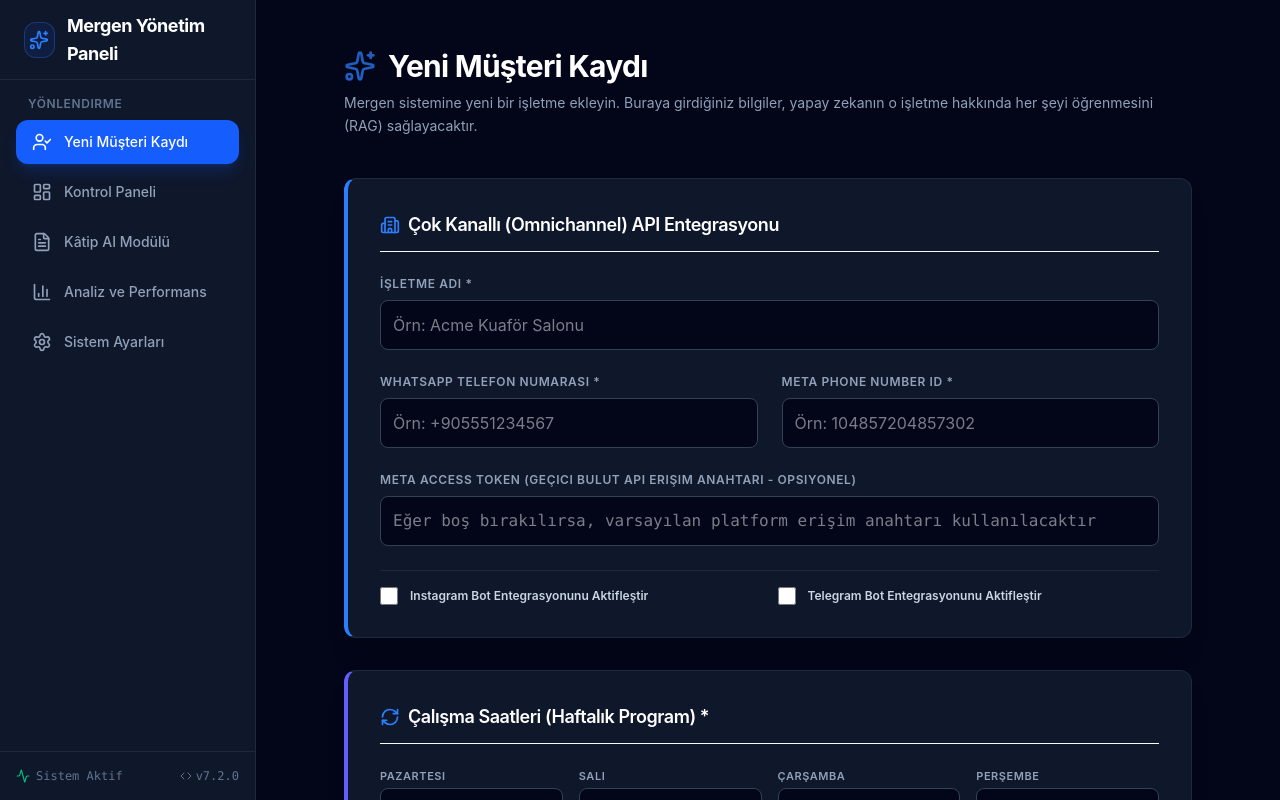
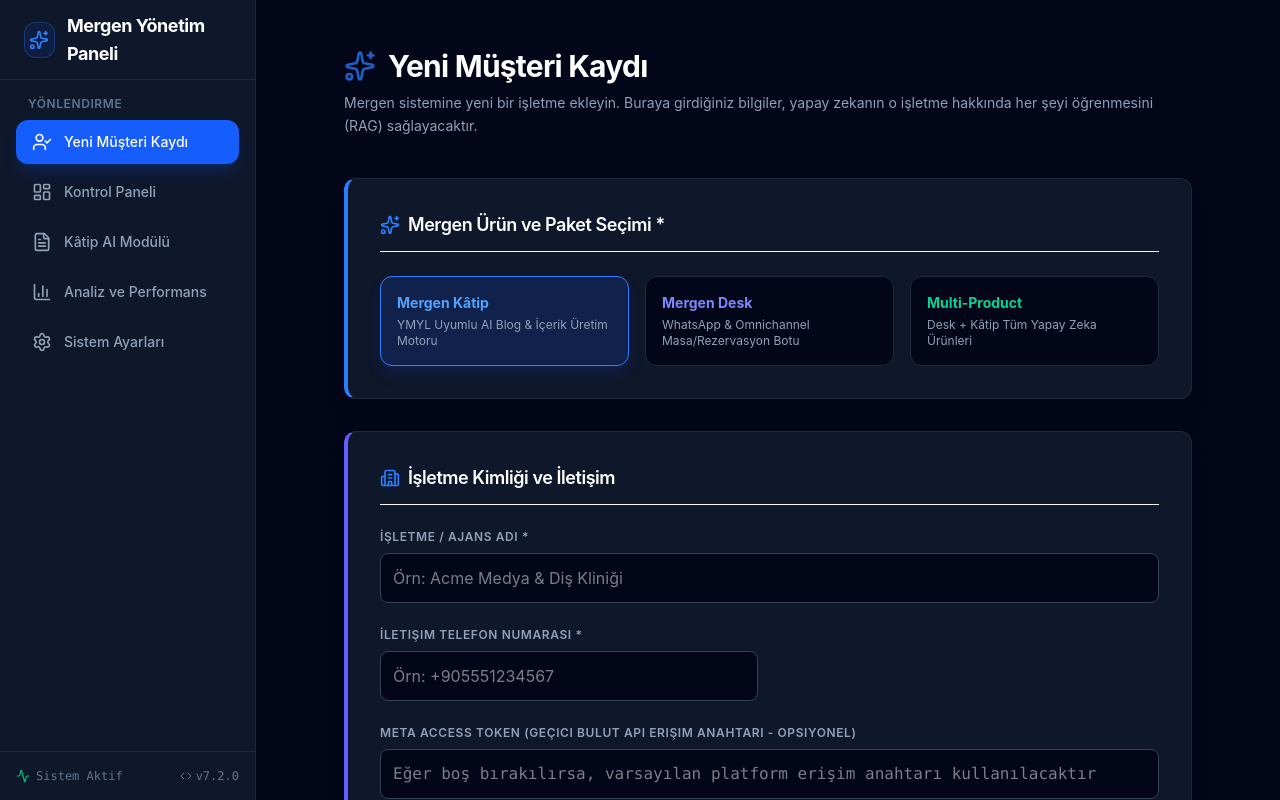
Before and after one commit to haremir/Mergen_Platform, a React (Vite) app in the folder frontend/: page /#/onboarding in a window 1280 px wide. Built offline with nearby package versions, Linux system fonts and the light colour scheme.

Commit message:
feat(frontend): update onboarding page with product selection and dashboard KPIs with Katip metrics

```diff
--- a/frontend/src/pages/Dashboard.tsx
+++ b/frontend/src/pages/Dashboard.tsx
@@ -217,18 +217,22 @@
       </div>
 
       {/* KPI Cards Row */}
-      <div className="grid grid-cols-1 sm:grid-cols-3 gap-6">
+      <div className="grid grid-cols-1 sm:grid-cols-4 gap-4">
         <div className="bg-slate-900 border border-slate-800 border-l-4 border-l-blue-500 rounded-xl p-5 shadow-lg space-y-1">
           <span className="text-[10px] font-bold text-slate-500 uppercase tracking-wider block">Toplam Kayıtlı Müşteri</span>
           <span className="text-3xl font-bold text-white block">{totalCount}</span>
         </div>
+        <div className="bg-slate-900 border border-slate-800 border-l-4 border-l-indigo-500 rounded-xl p-5 shadow-lg space-y-1">
+          <span className="text-[10px] font-bold text-slate-500 uppercase tracking-wider block">Mergen Desk (Omnichannel)</span>
+          <span className="text-3xl font-bold text-indigo-400 block">{tenants.filter(t => t.product === 'desk' || t.product === 'all').length}</span>
+        </div>
+        <div className="bg-slate-900 border border-slate-800 border-l-4 border-l-purple-500 rounded-xl p-5 shadow-lg space-y-1">
+          <span className="text-[10px] font-bold text-slate-500 uppercase tracking-wider block">Mergen Kâtip (AI Content)</span>
+          <span className="text-3xl font-bold text-purple-400 block">{tenants.filter(t => t.product === 'katip' || t.product === 'all').length}</span>
+        </div>
         <div className="bg-slate-900 border border-slate-800 border-l-4 border-l-emerald-500 rounded-xl p-5 shadow-lg space-y-1">
-          <span className="text-[10px] font-bold text-slate-500 uppercase tracking-wider block">Aktif Yapay Zeka Asistanı</span>
+          <span className="text-[10px] font-bold text-slate-500 uppercase tracking-wider block">Aktif Sistemler</span>
           <span className="text-3xl font-bold text-white block">{activeCount} / {totalCount}</span>
-        </div>
-        <div className="bg-slate-900 border border-slate-800 border-l-4 border-l-amber-500 rounded-xl p-5 shadow-lg space-y-1">
-          <span className="text-[10px] font-bold text-slate-500 uppercase tracking-wider block">Onay Bekleyen İşletme</span>
-          <span className="text-3xl font-bold text-white block">{pendingCount}</span>
         </div>
       </div>
 
@@ -279,7 +283,9 @@
               className="bg-slate-950 border border-slate-700 text-xs text-slate-300 px-3 py-2.5 rounded-lg focus:outline-none focus:ring-2 focus:ring-blue-500 focus:border-transparent transition-all cursor-pointer"
             >
               <option value="">Ürün: Tümü</option>
-              <option value="desk">Desk</option>
+              <option value="desk">Mergen Desk</option>
+              <option value="katip">Mergen Kâtip</option>
+              <option value="all">Multi-Product</option>
             </select>
           </div>
 
--- a/frontend/src/pages/Onboarding.tsx
+++ b/frontend/src/pages/Onboarding.tsx
@@ -43,7 +43,13 @@
   const [plan, setPlan] = useState('starter');
   const [sector, setSector] = useState('hairdresser');
   const [persona, setPersona] = useState('friendly_energetic');
-  const [product, setProduct] = useState('desk');
+  const [product, setProduct] = useState('katip');
+
+  // Katip-specific fields
+  const [wpUrl, setWpUrl] = useState('');
+  const [wpUsername, setWpUsername] = useState('');
+  const [wpAppPassword, setWpAppPassword] = useState('');
+  const [webhookUrl, setWebhookUrl] = useState('');
 
   // Dynamic lists for FAQs and Services
   const [faqs, setFaqs] = useState<{ question: string; answer: string }[]>([
@@ -109,18 +115,18 @@
       business_name: businessName,
       phone_number: phoneNumber,
       business_hours: businessHours,
-      location: location,
-      cancellation_policy: cancellationPolicy,
-      contact_info: contactInfo,
-      services: cleanedServices,
+      location: location || "Belirtilmedi",
+      cancellation_policy: cancellationPolicy || "Standard İptal Politikası",
+      contact_info: contactInfo || phoneNumber,
+      services: cleanedServices.length ? cleanedServices : [{ name: "Standart Hizmet", price: "0 TL", description: "Varsayılan" }],
       faqs: cleanedFaqs,
-      pricing: pricing,
-      plan: plan,
-      sector: sector,
-      persona: persona,
-      meta_phone_id: metaPhoneId,
+      pricing: pricing || undefined,
+      plan,
+      sector,
+      persona,
+      meta_phone_id: metaPhoneId || `KATIP_META_${Date.now().toString(36)}`,
       meta_access_token: metaAccessToken || undefined,
-      product: product,
+      product,
       instagram_token: useInstagram ? instagramToken || undefined : undefined,
       telegram_token: useTelegram ? telegramToken || undefined : undefined
     };
@@ -170,33 +176,82 @@
       {!result ? (
         <form onSubmit={handleSubmit} className="space-y-8">
 
-          {/* Card 1: Business Identity & Meta API Integration */}
+          {/* Card 0: Ürün Seçimi */}
           <div className="bg-slate-900 border border-slate-800 border-l-4 border-l-blue-500 rounded-xl p-8 shadow-xl space-y-6">
             <div className="flex items-center gap-2 border-b border-slate-850 pb-3">
+              <Sparkles className="w-5 h-5 text-blue-500" />
+              <h2 className="text-lg font-semibold tracking-tight text-white">Mergen Ürün ve Paket Seçimi *</h2>
+            </div>
+
+            <div className="grid grid-cols-1 sm:grid-cols-3 gap-4">
+              <button
+                type="button"
+                onClick={() => setProduct("katip")}
+                className={`p-4 rounded-xl border text-left transition-all ${
+                  product === "katip"
+                    ? "bg-blue-600/15 border-blue-500 text-white shadow-lg shadow-blue-900/30"
+                    : "bg-slate-950 border-slate-800 text-slate-400 hover:border-slate-700"
+                }`}
+              >
+                <div className="font-bold text-sm text-blue-400 mb-1">Mergen Kâtip</div>
+                <div className="text-xs text-slate-400">YMYL Uyumlu AI Blog & İçerik Üretim Motoru</div>
+              </button>
+
+              <button
+                type="button"
+                onClick={() => setProduct("desk")}
+                className={`p-4 rounded-xl border text-left transition-all ${
+                  product === "desk"
+                    ? "bg-blue-600/15 border-blue-500 text-white shadow-lg shadow-blue-900/30"
+                    : "bg-slate-950 border-slate-800 text-slate-400 hover:border-slate-700"
+                }`}
+              >
+                <div className="font-bold text-sm text-indigo-400 mb-1">Mergen Desk</div>
+                <div className="text-xs text-slate-400">WhatsApp & Omnichannel Masa/Rezervasyon Botu</div>
+              </button>
+
+              <button
+                type="button"
+                onClick={() => setProduct("all")}
+                className={`p-4 rounded-xl border text-left transition-all ${
+                  product === "all"
+                    ? "bg-blue-600/15 border-blue-500 text-white shadow-lg shadow-blue-900/30"
+                    : "bg-slate-950 border-slate-800 text-slate-400 hover:border-slate-700"
+                }`}
+              >
+                <div className="font-bold text-sm text-emerald-400 mb-1">Multi-Product</div>
+                <div className="text-xs text-slate-400">Desk + Kâtip Tüm Yapay Zeka Ürünleri</div>
+              </button>
+            </div>
+          </div>
+
+          {/* Card 1: Business Identity & Contact */}
+          <div className="bg-slate-900 border border-slate-800 border-l-4 border-l-indigo-500 rounded-xl p-8 shadow-xl space-y-6">
+            <div className="flex items-center gap-2 border-b border-slate-850 pb-3">
               <Building2 className="w-5 h-5 text-blue-500" />
-              <h2 className="text-lg font-semibold tracking-tight text-white">Çok Kanallı (Omnichannel) API Entegrasyonu</h2>
+              <h2 className="text-lg font-semibold tracking-tight text-white">İşletme Kimliği ve İletişim</h2>
             </div>
 
             <div className="grid grid-cols-1 sm:grid-cols-2 gap-6">
               {/* Business Name */}
               <div className="sm:col-span-2">
                 <label className="block text-xs font-semibold text-slate-400 uppercase tracking-wider mb-2">
-                  İşletme Adı *
+                  İşletme / Ajans Adı *
                 </label>
                 <input
                   type="text"
                   required
-                  placeholder="Örn: Acme Kuaför Salonu"
+                  placeholder="Örn: Acme Medya & Diş Kliniği"
                   value={businessName}
                   onChange={(e) => setBusinessName(e.target.value)}
                   className="w-full bg-slate-950 border border-slate-700 text-slate-100 rounded-lg p-3 focus:outline-none focus:ring-2 focus:ring-blue-500 focus:border-transparent transition-all"
                 />
               </div>
 
-              {/* WhatsApp Phone Number */}
+              {/* Phone Number */}
               <div>
                 <label className="block text-xs font-semibold text-slate-400 uppercase tracking-wider mb-2">
-                  WhatsApp Telefon Numarası *
+                  İletişim Telefon Numarası *
                 </label>
                 <input
                   type="text"
@@ -208,20 +263,22 @@
                 />
               </div>
 
-              {/* Meta Phone Number ID */}
+              {/* Meta Phone Number ID (Shown for Desk or All) */}
+              {product !== "katip" && (
                 <div>
                   <label className="block text-xs font-semibold text-slate-400 uppercase tracking-wider mb-2">
                     Meta Phone Number ID *
                   </label>
                   <input
                     type="text"
-                  required
+                    required={product !== "katip"}
                     placeholder="Örn: 104857204857302"
                     value={metaPhoneId}
                     onChange={(e) => setMetaPhoneId(e.target.value)}
                     className="w-full bg-slate-950 border border-slate-700 text-slate-100 rounded-lg p-3 focus:outline-none focus:ring-2 focus:ring-blue-500 focus:border-transparent transition-all"
                   />
                 </div>
+              )}
 
               {/* Meta Access Token (Optional) */}
               <div className="sm:col-span-2">
```
Lines whose indentation alone changed are shown as unchanged.
